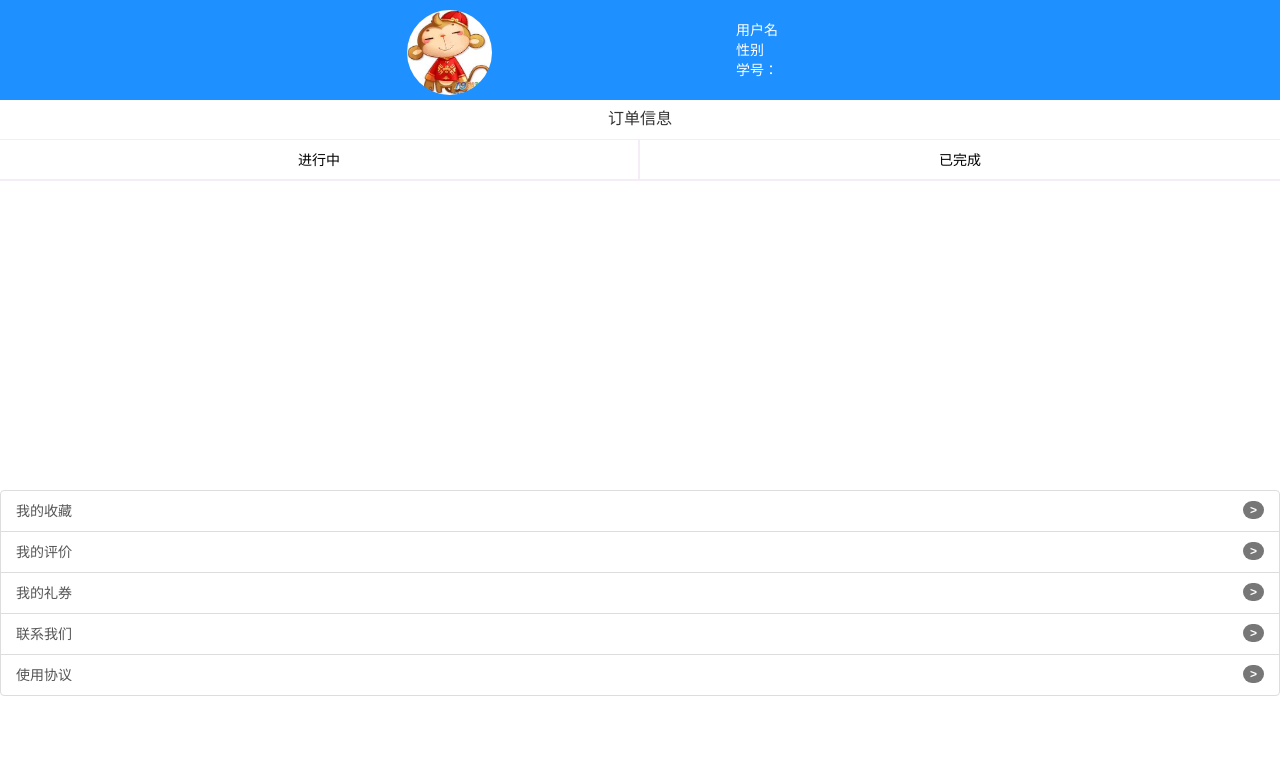
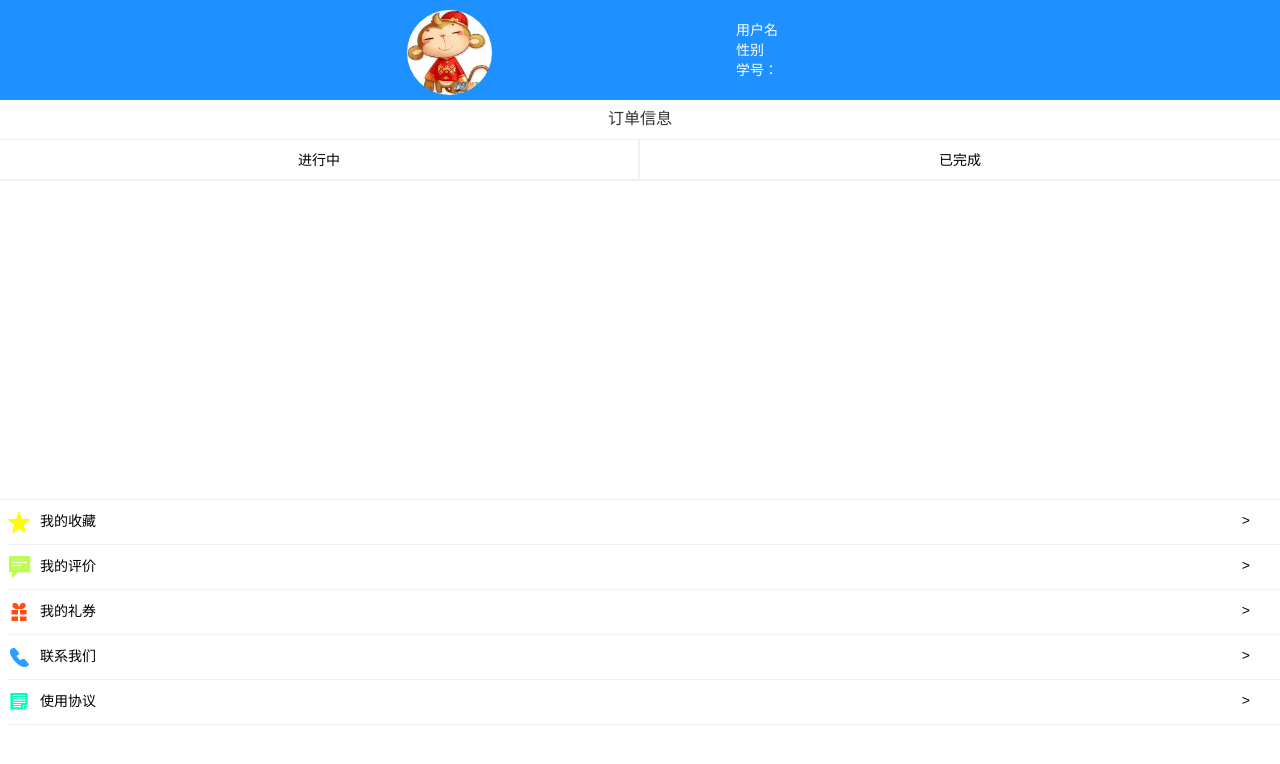
Before and after one commit to laotan666/user-inf, a plain HTML site: page index.html in a window 1280 px wide. Drawn offline with nearby package versions, Linux system fonts and the light colour scheme.

Commit message:
加图标

```diff
--- a/index.html
+++ b/index.html
@@ -7,6 +7,7 @@
 <meta name="format-detection" content="telephone=no">
 <link rel="stylesheet" type="text/css" href="userstyle.css">
 <link rel="stylesheet" href="https://cdn.bootcss.com/bootstrap/3.3.7/css/bootstrap.min.css" integrity="sha384-BVYiiSIFeK1dGmJRAkycuHAHRg32OmUcww7on3RYdg4Va+PmSTsz/K68vbdEjh4u" crossorigin="anonymous">
+<link rel="stylesheet" type="text/css" href="my-custom.css">
 </head>
 <body>
 	<article>
@@ -40,27 +41,47 @@
 	</article>
 	<article>
 	     <div class="order-choose">
-			 <ul class="list-group">
-				 <a href="#" class="list-group-item">
-						<span class="badge"> ></span>
-						我的收藏
-				 </a>
-				 <a href="#" class="list-group-item">
-						 <span class="badge"> ></span>
-						 我的评价
-				 </a>
-				 <a href="#" class="list-group-item">
-						 <span class="badge"> ></span>
-						 我的礼券
-				 </a>
-				 <a href="#" class="list-group-item">
-						 <span class="badge"> ></span>
-						 联系我们
-				 </a>
-				 <a href="#" class="list-group-item">
-						 <span class="badge"> ></span>
-						 使用协议
-				 </a>
+			 <ul class="order-ul">
+				 <div class="order-total">
+				 	<a href="#" class="order-a">
+						 <li class="order-li">
+							 <img src="我的收藏.png" width="24px" height="24px">
+						 	<span class="wz1">我的收藏</span><span class="tb1">></span>
+						 </li>
+				 	</a>
+				 </div>
+				 <div class="order-total">
+					 <a href="#" class="order-a">
+                 		<li class="order-li">
+							<img src="我的评价.png" width="24px" height="24px">
+					 	 	<span class="wz1">我的评价</span><span class="tb1">></span>
+				 		</li>
+					 </a>
+				 </div>
+				 <div class="order-total">
+					 <a href="#" class="order-a">
+						 <li class="order-li">
+					 		<img src="我的礼券.png" width="24px" height="24px">
+					 		<span class="wz1">我的礼券</span><span class="tb1">></span>
+					 	</li>
+				 	</a>
+				 </div>
+				 <div class="order-total">
+				 	<a href="#" class="order-a">
+						 <li class="order-li">
+							 <img src="联系我们.png" width="24px" height="24px">
+					  		<span class="wz1">联系我们</span><span class="tb1">></span>
+					 	</li>
+				 	</a>
+				 </div>
+				 <div class="order-total">
+				 	<a href="#" class="order-a">
+						 <li class="order-li">
+							 <img src="协议.png" width="24px" height="24px">
+							<span class="wz1">使用协议</span><span class="tb1">></span>
+					 	</li>
+				 	</a>
+				 </div>
 		 </ul>
 		</div>
 	</article>
--- a/userstyle.css
+++ b/userstyle.css
@@ -107,31 +107,47 @@ text-align: center;
 	font-size:16px;
 	border:none;
 }
-.order-choose
+.order-total
 {
-	margin-top:-10px;
-	padding:0px;
+
+
 }
 .order-li
 {
+	height:35px;
 	list-style-type: none;
-	margin-left:-35px;
+	border-bottom:1px solid rgba(170,113,196,0.13);
 }
-.inf-list
-{
-	border-bottom:1px solid rgba(170,113,196,0.13);
-	height:30px;
-}
+
 .order-a
 {
+	height:45px;
 	text-decoration: none;
-	font-size:14px;
+	display:block;
+	color:black;
+	margin-left:-33px;
+	padding-top:10px;
 }
-.list-group-item:hover
+order-li img:hover
 {
-	color:white;
+	background-color:rgba(152,100,206,0.13);
 }
-a:hover
+.order-a span{
+	disply:flex;
+	align-items: center;
+}
+.order-a:hover
 {
-	color:black;
+	background-color:rgba(152,100,206,0.13);
+	color:rgba(36,119,196,1);
+	text-decoration: none;
 }
+.tb1
+{
+	float:right;
+	margin-right:30px;
+}
+.wz1
+{
+	margin-left:5px;
+}
```
Also changed, not shown: .my-custom.css (added), 协议.png (added), 我的收藏.png (added), 我的礼券.png (added), 我的评价.png (added), 联系我们.png (added).
